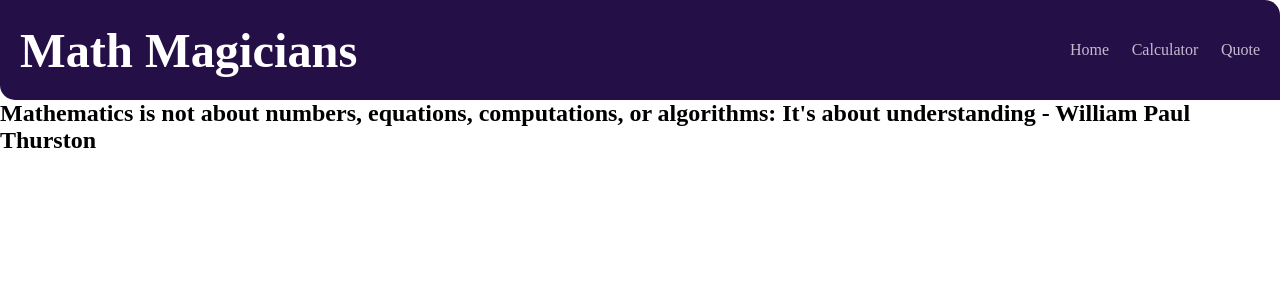
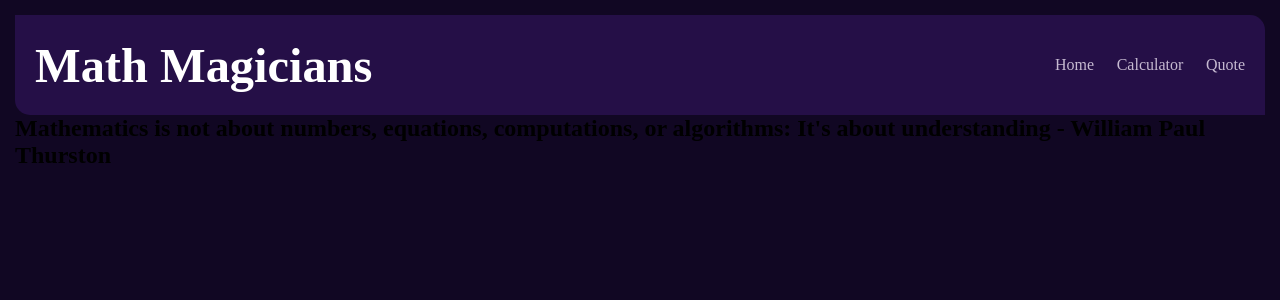
Before and after one commit to Marcraphael12/Marc-the-magician-v2, a React (Create React App) app: page /quote in a window 1280 px wide. Shown: the top 300 px of the page. Built offline with nearby package versions, Linux system fonts and the light colour scheme.

Commit message:
Start 'Quote' page's style

```diff
--- a/src/components/Pages/quote.js
+++ b/src/components/Pages/quote.js
@@ -1,3 +1,5 @@
+import './quote.css';
+
 export default function Quote () {
 	return (
 		<div className='Quote'>
--- a/src/index.css
+++ b/src/index.css
@@ -8,6 +8,9 @@
 
 #root {
   width: 100vw;
+  height: 100vh;
+  background-color: #110723;
+  padding: 15px;
 }
 
 button {
```
Also changed, not shown: src/components/Pages/quote.css (added).
